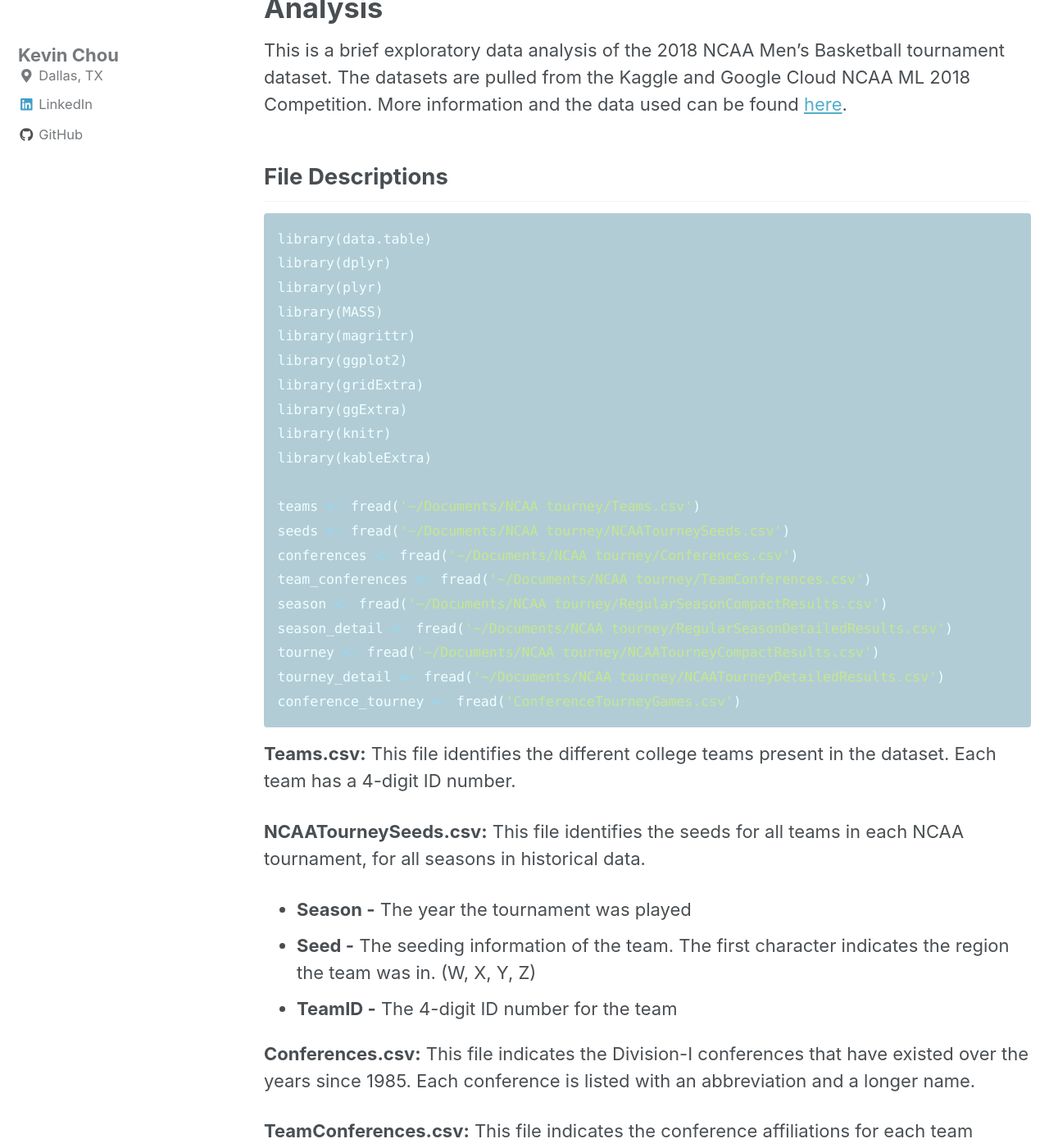
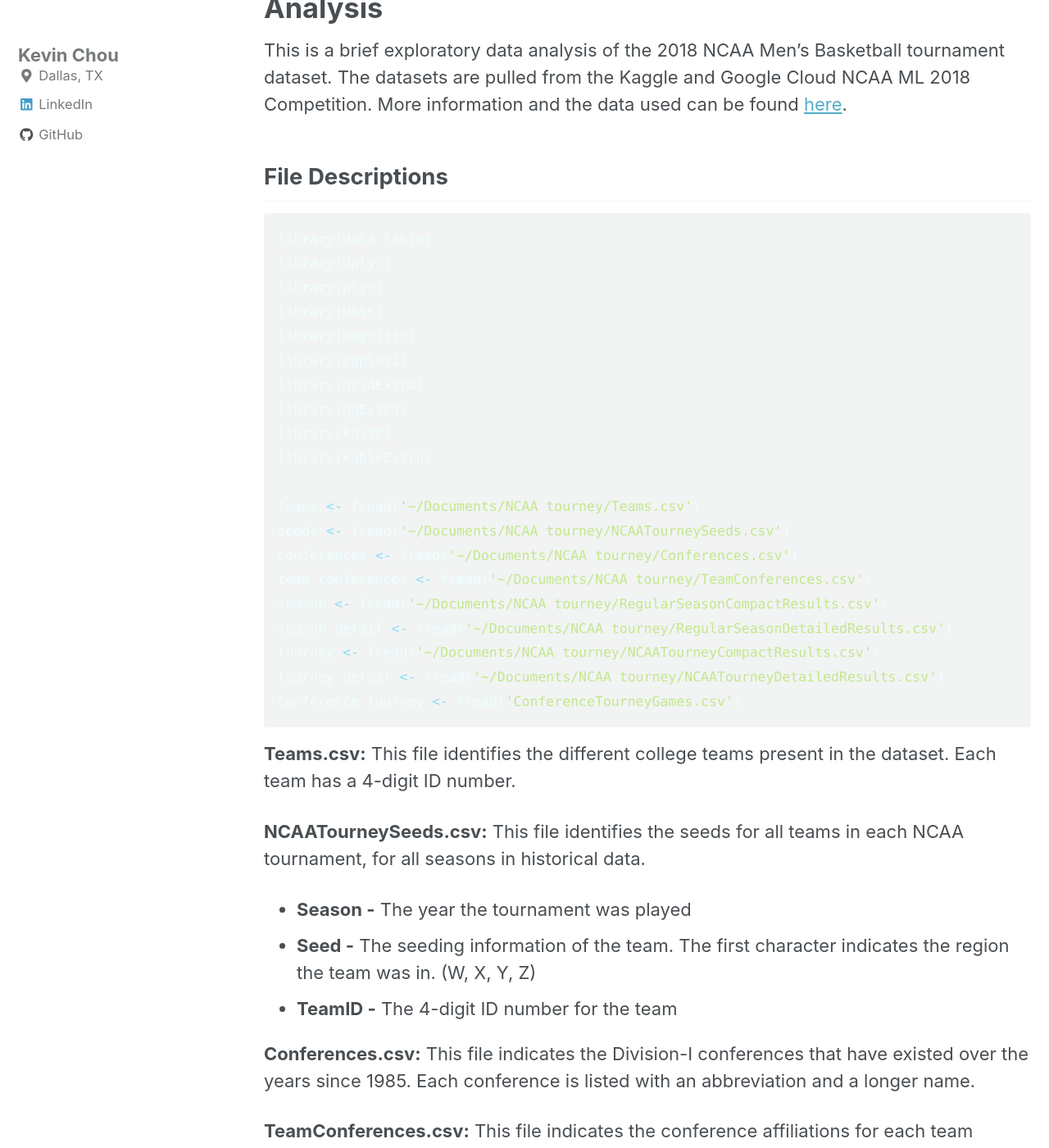
Before and after one commit to ktc11/kevintchou.github.io, a Jekyll site: the page built from _posts/2018-03-24-marchmadness.md, in a window 1280 px wide and 1400 px high, scrolled down 609 px. Shown: the whole window at 82% size. Built offline with Jekyll 4.4.1, drawn with Linux system fonts in a browser that asks for light colours; nearby versions of some CDN libraries.

Commit message:
Update _syntax.scss

```diff
--- a/_sass/minimal-mistakes/_syntax.scss
+++ b/_sass/minimal-mistakes/_syntax.scss
@@ -6,7 +6,7 @@ div.highlighter-rouge,
 figure.highlight {
   position: relative;
   margin-bottom: 1em;
-  background: $base04;
+  background: $lighter-gray;
   color: $base05;
   font-family: $monospace;
   font-size: $type-size-6;
```
